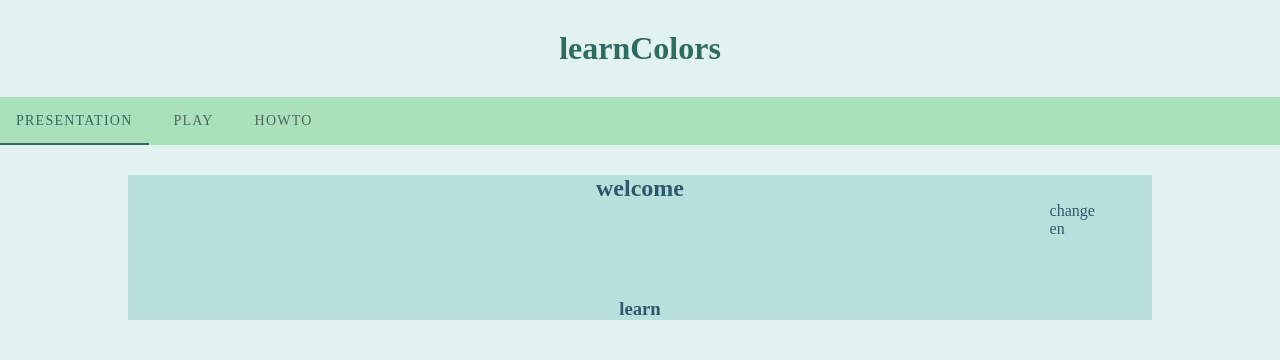
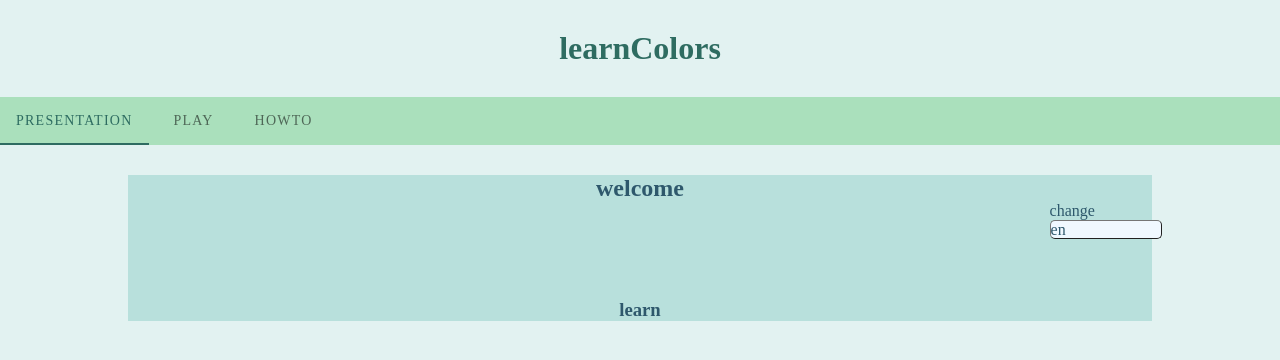
Before and after one commit to alexvkcr/colors, a Vue app: page / in a window 1280 px wide. Shown: the top 360 px of the page. Built offline with nearby package versions, Linux system fonts and the light colour scheme.

Commit message:
feat/better language selection layout

```diff
--- a/src/components/Presentation.vue
+++ b/src/components/Presentation.vue
@@ -55,6 +55,14 @@ h2,h3{
     margin: 30px 0;
     text-align: center;
 }
+p,select{
+  width: 7em;
+}
+select{
+  background-color: aliceblue;
+  border-style: outset;
+  border-radius: 5px;
+}
 .select{
   position: relative;
   bottom: 30px;
```
